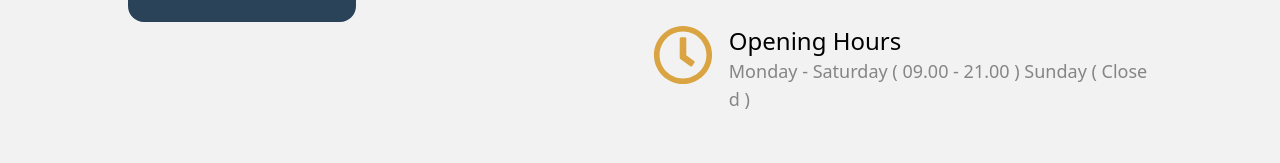
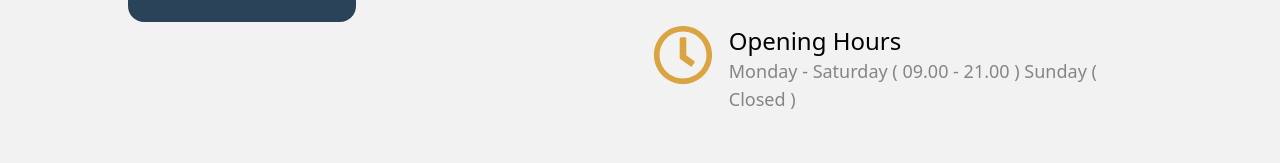
Before and after one commit to paldebarun/Abhil, a React (Vite) app in the folder client/: page /appointment in a window 1280 px wide. Shown: the part 979-1142 px from the top of the page. Built offline with nearby package versions, Linux system fonts and the light colour scheme.

Commit message:
Word Break issue fixed

```diff
--- a/client/src/components/Appointment/Appointment.jsx
+++ b/client/src/components/Appointment/Appointment.jsx
@@ -171,9 +171,7 @@ const Appointment = () => {
                 </div>
                 <div>
                   <span className="text-2xl font-medium"> {item.title}</span>
-                  <p className="text-lg text-text_color1 break-all">
-                    {item.content}
-                  </p>
+                  <p className="text-lg text-text_color1 ">{item.content}</p>
                 </div>
               </div>
             ))}
```
